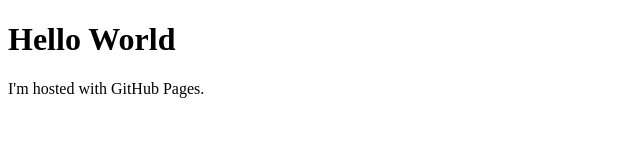
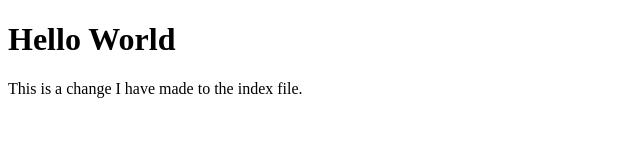
Before and after one commit to ejwm/themoonrune.github.io, a plain HTML site: page index.html in a window 1280 px wide. Shown: the whole page, without its empty margins (0-640 px from the left). Drawn offline with Linux system fonts and the light colour scheme.

Commit message:
Changed index file

```diff
--- a/index.html
+++ b/index.html
@@ -2,6 +2,6 @@
 <html>
 <body>
 <h1>Hello World</h1>
-<p>I'm hosted with GitHub Pages.</p>
+<p>This is a change I have made to the index file.</p>
 </body>
 </html>
```
